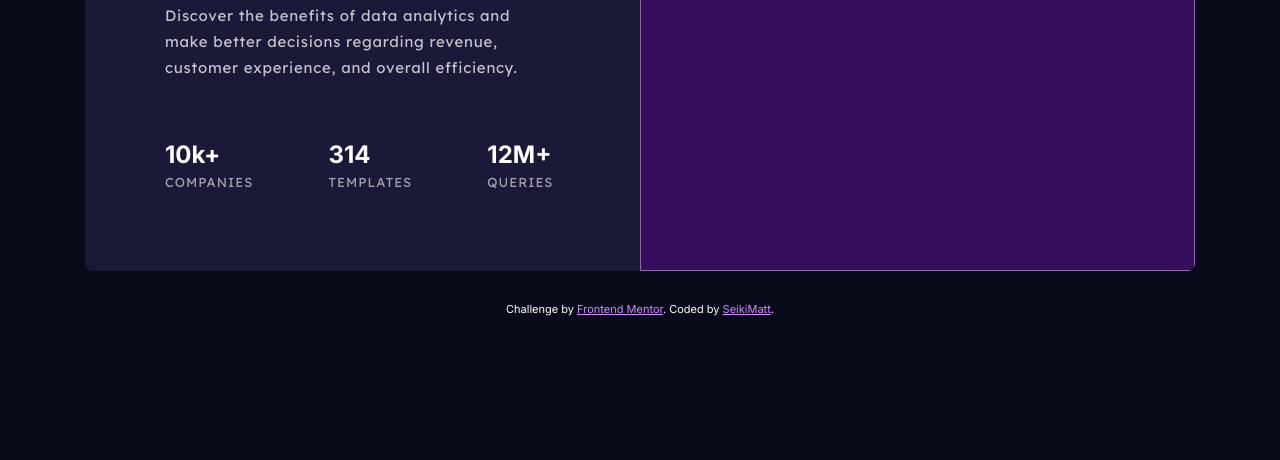
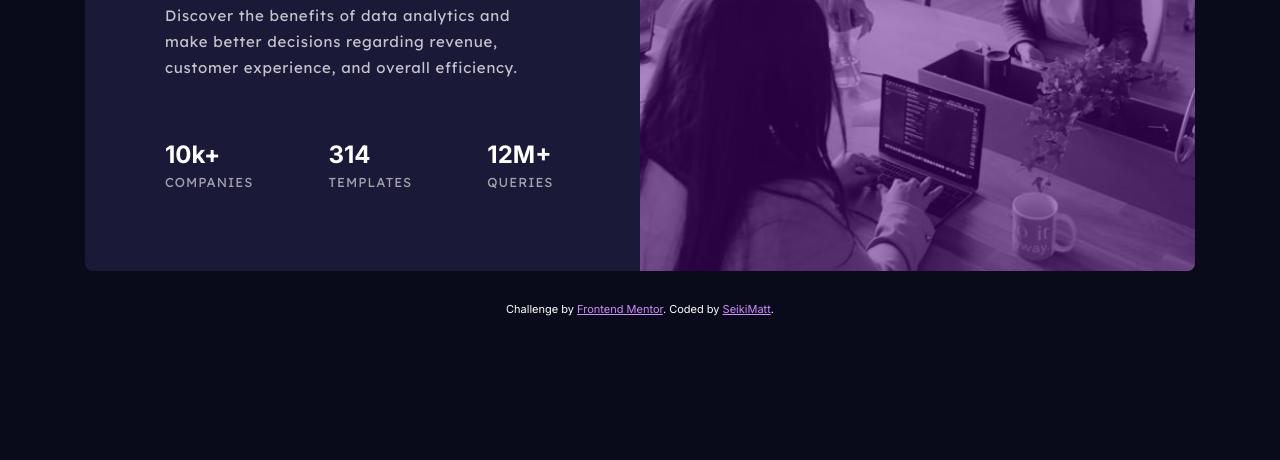
Before and after one commit to SeikiMatt/stats-preview-card-component-main, a plain HTML site: page index.html in a window 1280 px wide. Shown: the part 340-800 px from the top of the page. Drawn offline with Linux system fonts and the light colour scheme; the site is published under a folder, as on GitHub Pages, so addresses that start at the root find nothing.

Commit message:
fix card image not displaying

```diff
--- a/index.html
+++ b/index.html
@@ -51,7 +51,7 @@
           </div>
         </div>
         <div class="card-image">
-          <img src="/images/image-header-desktop.jpg" />
+          <img src="./images/image-header-desktop.jpg" />
           <div class="tint"></div>
         </div>
       </article>
```
